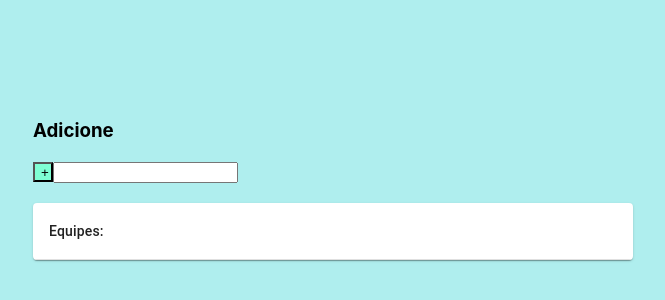
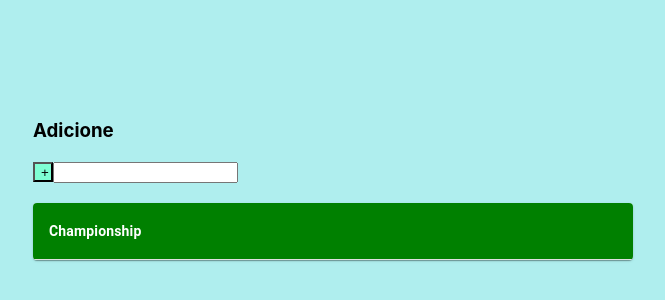
Before and after one commit to guhenrique007/championship-generator, a React (Create React App) app: page / in a window 1280 px wide. Shown: the part 200-500 px from the top of the page, without its empty margins (267-932 px from the left). Built offline with nearby package versions, Linux system fonts and the light colour scheme.

Commit message:
Cleaning TableChamp

```diff
--- a/src/Components/Table/TableChamp.style.js
+++ b/src/Components/Table/TableChamp.style.js
@@ -8,15 +8,6 @@ import TableRow from '@mui/material/TableRow';
 import Paper from '@mui/material/Paper';
 import { useParticipant } from "../../context/Participants";
 
-// function createData(name, calories, fat, carbs, protein) {
-//   return { name, calories, fat, carbs, protein };
-// }
-
-const rows = [
-  // createData('Frozen yoghurt', 159, 6.0, 24, 4.0),
-  'Palmeiras'
-];
-
 export function TableChamp() {
   const { participants, setParticipants} = useParticipant();
 
@@ -25,7 +16,9 @@ export function TableChamp() {
       <Table aria-label="simple table">
         <TableHead>
           <TableRow>
-            <TableCell>Equipes:</TableCell>
+            <TableCell sx={{backgroundColor: 'green', color: 'white', fontWeight: 600}}>
+              Championship
+            </TableCell>
           </TableRow>
         </TableHead>
         <TableBody>
```
